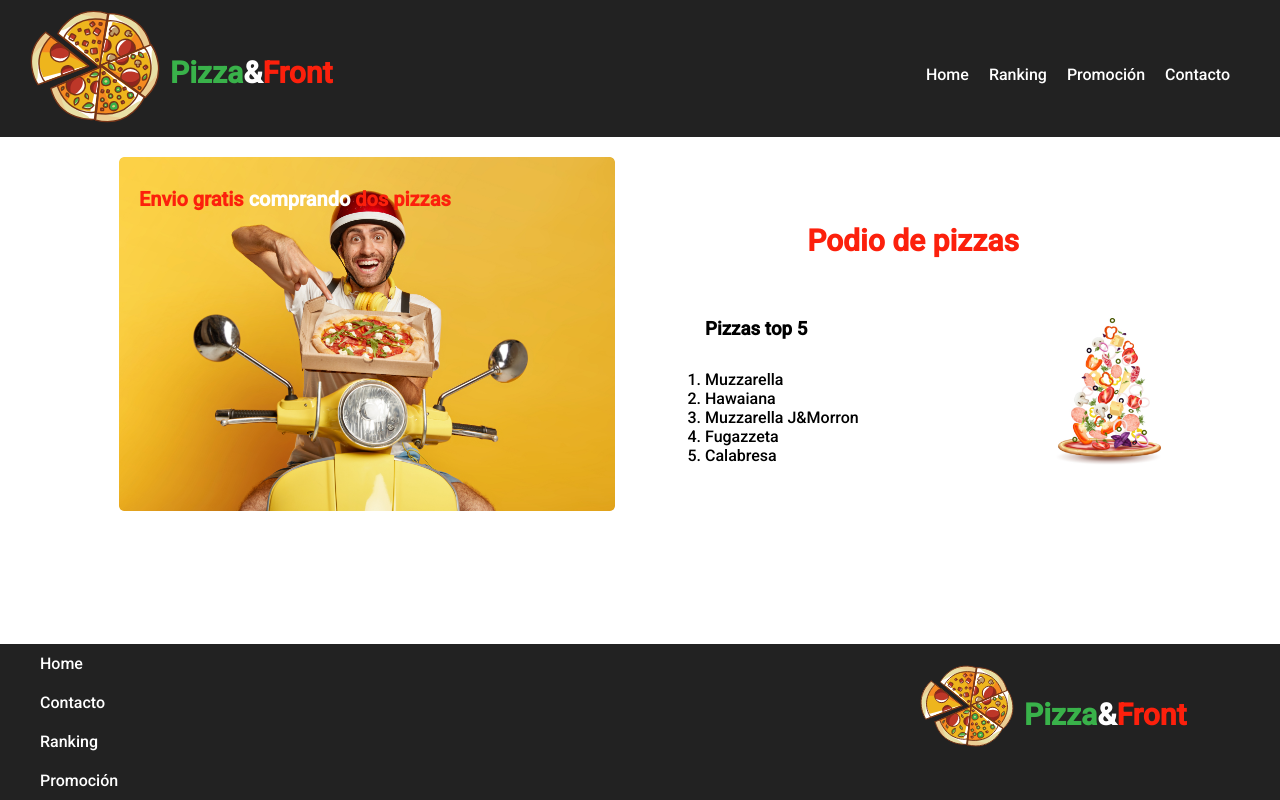
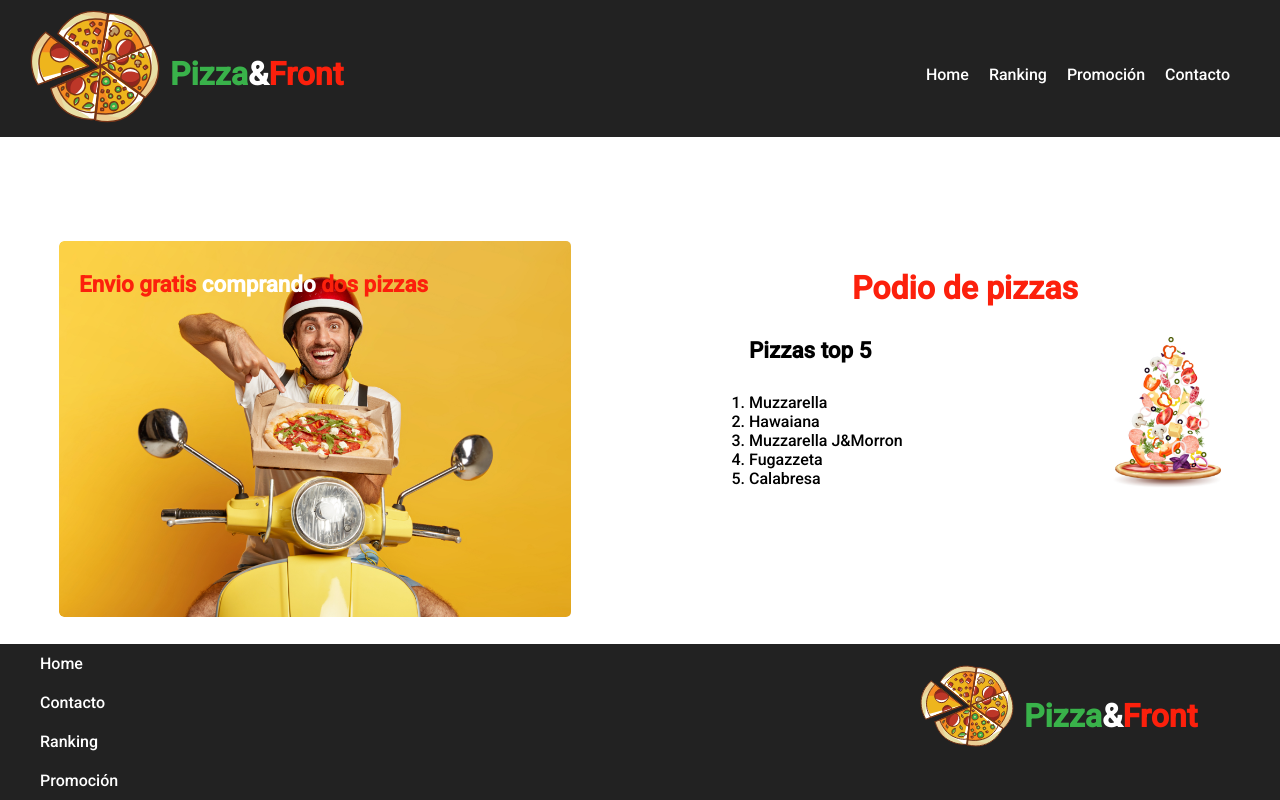
Before and after one commit to Engnzlz/Ejercicio-Pizza, a plain HTML site: page index.html in a window 1280 px wide. Drawn offline with Linux system fonts and the light colour scheme.

Commit message:
detallesfinales

```diff
--- a/style.css
+++ b/style.css
@@ -14,7 +14,7 @@ header  img{
     margin-left: 20px;
 }
 h2{
-    font-size: 30px;
+    font-size: 2rem;
     font-weight: 1000;
     display: inline-block;
     position: absolute;
@@ -33,44 +33,46 @@ h2{
     font-size: 16px;
 }
 nav a{
+    font-size: 1rem;
     padding: 10px;
     color: white;
     text-decoration: none;
 }
 .middle{
-    padding: 20px;
-    padding-bottom: 20px;
+    padding-top: 40px;
     display: flex;
-    justify-content: center;
+    justify-content: space-around ;
     align-items: center;
-    gap: 50px;
+    gap: 20px;
+    margin-top: 5%;
+    margin-bottom: 5%;
+
 }
 .envio{
     background-image: url(img/delivery.jpg);
     background-size: cover;
     background-repeat: no-repeat;
     border-radius: 5px;
-    padding-bottom: 300px;
+    padding-bottom: 20rem;
     width: 40%;
-    font-size: 20px;
+    font-size: 1.4rem;
     font-weight: bold;
     padding-left: 20px;
     padding-top: 30px;
 }
 .podio{
-    right: 20px;
+    height:20rem;
     width: 40%;
-    text-align: center;
+    justify-content: center;
 }
 .title{
     color: #FC200C;
-    padding: 20px;
-    font-size: 30px;
-    margin-bottom: 40px;
+    font-size: 2rem;
+    margin-bottom: 30px;
+    text-align: center;
 }
 .top{
     display: inline block;
-    text-align: left;
 }
 .pizzastop{
     background-image: url(img/PizzaFalling.jpg);
@@ -80,6 +82,7 @@ nav a{
     background-size: contain;
 }
 .pizzastop h3{
+    font-size: 1.4rem;
     margin-left: 40px;
     margin-bottom: 30px;
 }
```
